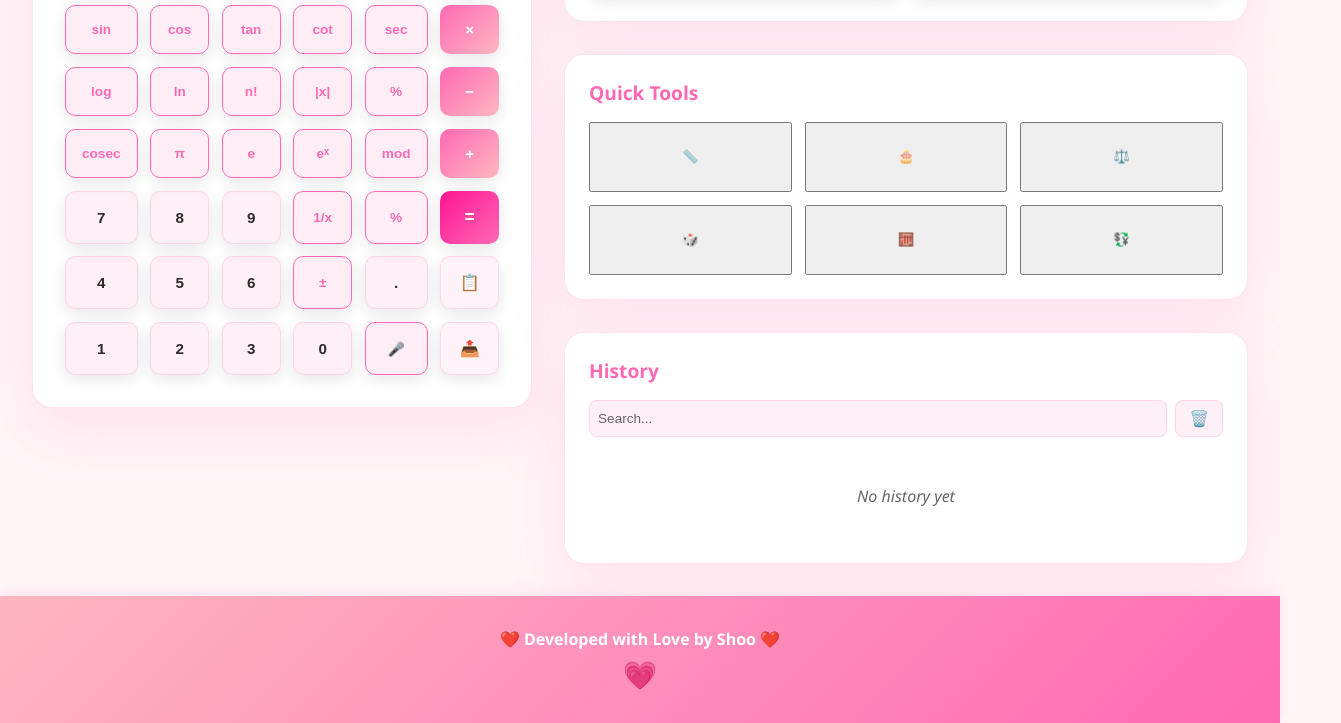
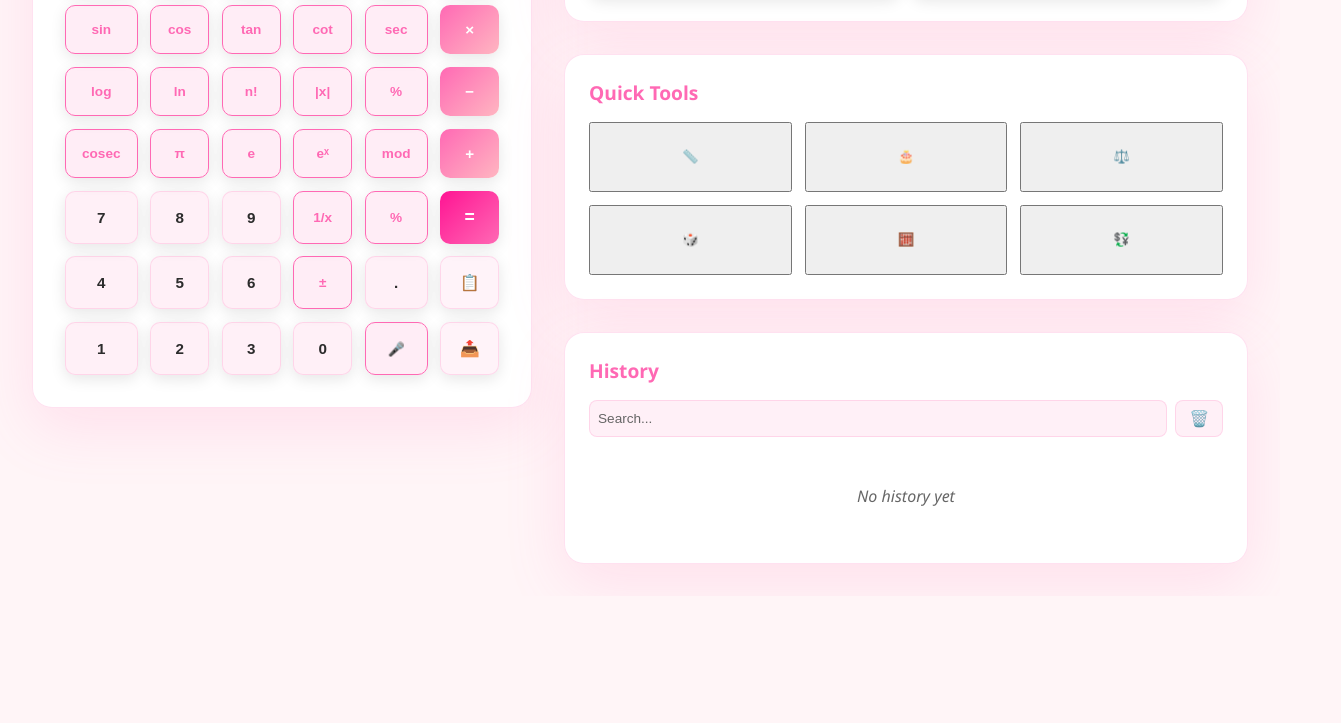
Before and after one commit to realshoo21-svg/pink-calculater, a website: page index.html in a window 1280 px wide. Shown: the part 559-1282 px from the top of the page, 1341 px wide, since content can reach past the window. After the commit the page ends 1155 px from the top, so only its background shows below. Drawn offline with Linux system fonts and the light colour scheme.

Commit message:
Update index.html

```diff
--- a/index.html
+++ b/index.html
@@ -195,11 +195,7 @@
         </div>
     </div>
 
-    <!-- Footer -->
-    <footer class="footer">
-        <p>❤️ Developed with Love by Shoo ❤️</p>
-        <div class="footer-heart">💗</div>
-    </footer>
+
 
     <script src="script.js"></script>
 </body>
```
